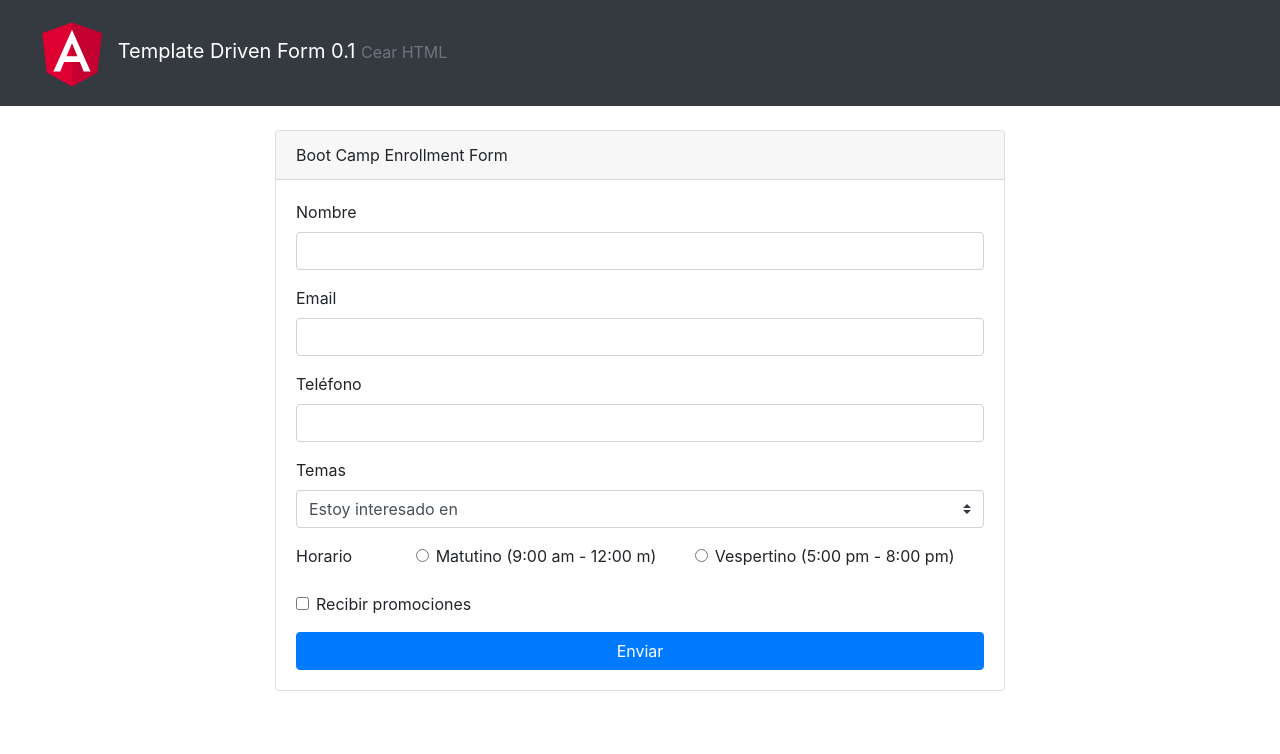
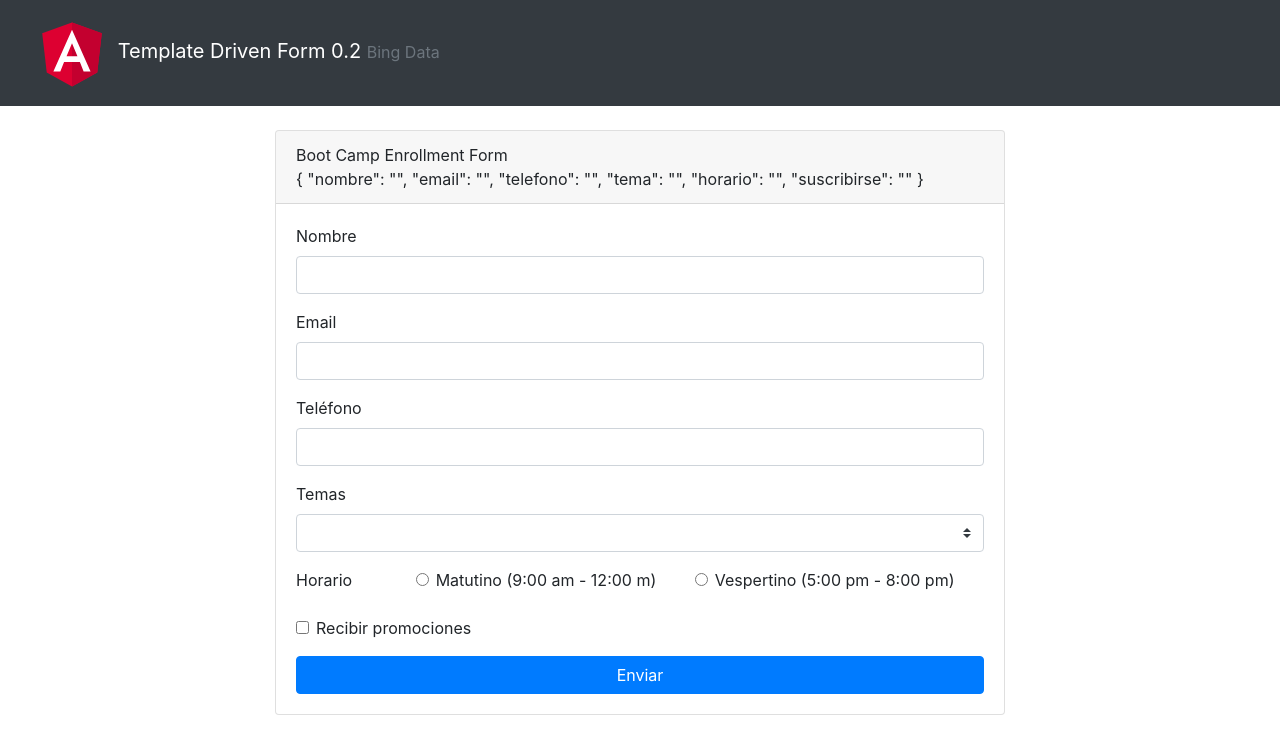
Before and after one commit to juliolpj/angular-form-02, an Angular app in the folder client/: page / in a window 1280 px wide. Shown: the top 754 px of the page. Built offline with nearby package versions, Linux system fonts and the light colour scheme.

Commit message:
0.2 Enlazar datos

```diff
--- a/client/src/app/app.component.html
+++ b/client/src/app/app.component.html
@@ -15,29 +15,39 @@
         <div class="card">
           <div class="card-header">
             Boot Camp Enrollment Form
+            <br>
+            {{ userForm.value | json }}
           </div>
 
           <div class="card-body">
-          <form>
+            <form #userForm="ngForm">
 
               <div class="form-group">
                 <label for=""> Nombre </label>
-              <input type="text" class="form-control">
+                <input type="text" class="form-control"
+                  name="nombre" ngModel
+                >
               </div>
 
               <div class="form-group">
                 <label for="">Email</label>
-              <input type="email" class="form-control">
+                <input type="email" class="form-control"
+                  name="email" ngModel
+                >
               </div>
 
               <div class="form-group">
                 <label for="">Teléfono</label>
-              <input type="tel" class="form-control">
+                <input type="tel" class="form-control"
+                  name="telefono" ngModel
+                >
               </div>
 
               <div class="form-group">
                 <label for="">Temas</label>
-              <select class="custom-select">
+                <select class="custom-select"
+                  name="tema" ngModel
+                >
                   <option value="default">Estoy interesado en</option>
                   <option *ngFor="let tema of formTemas"> {{ tema }} </option>
                 </select>
@@ -49,18 +59,22 @@
                 </div>
                 <div class="col-md-5">
                   <div class="form-check">
-                  <input type="radio" class="form-check-input" value="matutino" name="horario">
+                    <input type="radio" class="form-check-input" value="matutino"
+                      name="horario" ngModel
+                    >
                     <label for="">Matutino (9:00 am - 12:00 m)</label>
                   </div>
                 </div>
                 <div class="col-md-5">
-                <input type="radio" class="form-check-input" value="vespertino"name="horario">
+                  <input type="radio" class="form-check-input" value="vespertino"
+                    name="horario" ngModel
+                  >
                   <label for="">Vespertino (5:00 pm - 8:00 pm)</label>
                 </div>
               </div>
 
               <div class="form-check mb-3">
-              <input type="checkbox" class="form-check-input">
+                <input type="checkbox" class="form-check-input" name="suscribirse" ngModel>
                 <label for="" class="form-check-label">Recibir promociones</label>
               </div>
 
--- a/client/src/app/app.component.ts
+++ b/client/src/app/app.component.ts
@@ -6,8 +6,8 @@ import { Component } from '@angular/core';
   styleUrls: ['./app.component.css']
 })
 export class AppComponent {
-  systemTitle = 'Template Driven Form 0.1';
-  systemDescrip = 'Cear HTML';
+  systemTitle = 'Template Driven Form 0.2';
+  systemDescrip = 'Bing Data';
 
   formTemas = ['Angular', 'React', 'VueJs'];
 }
```
Lines whose indentation alone changed are shown as unchanged.
